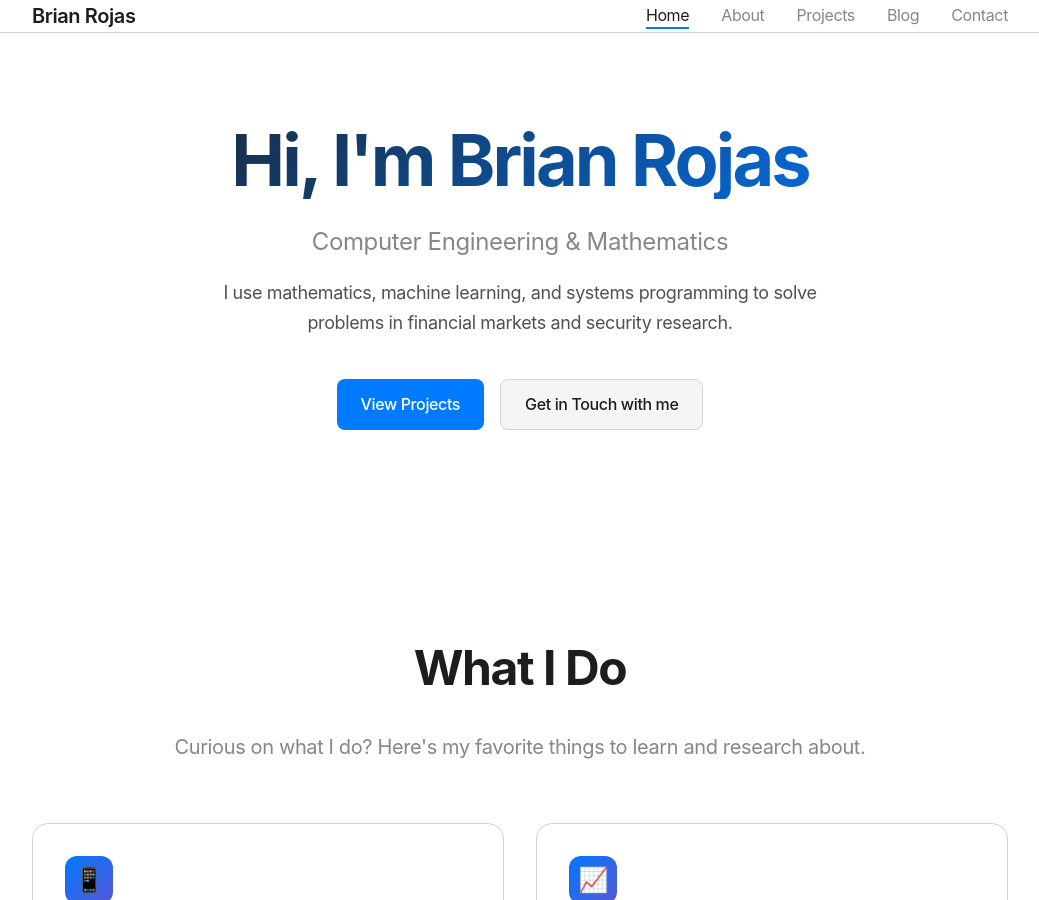
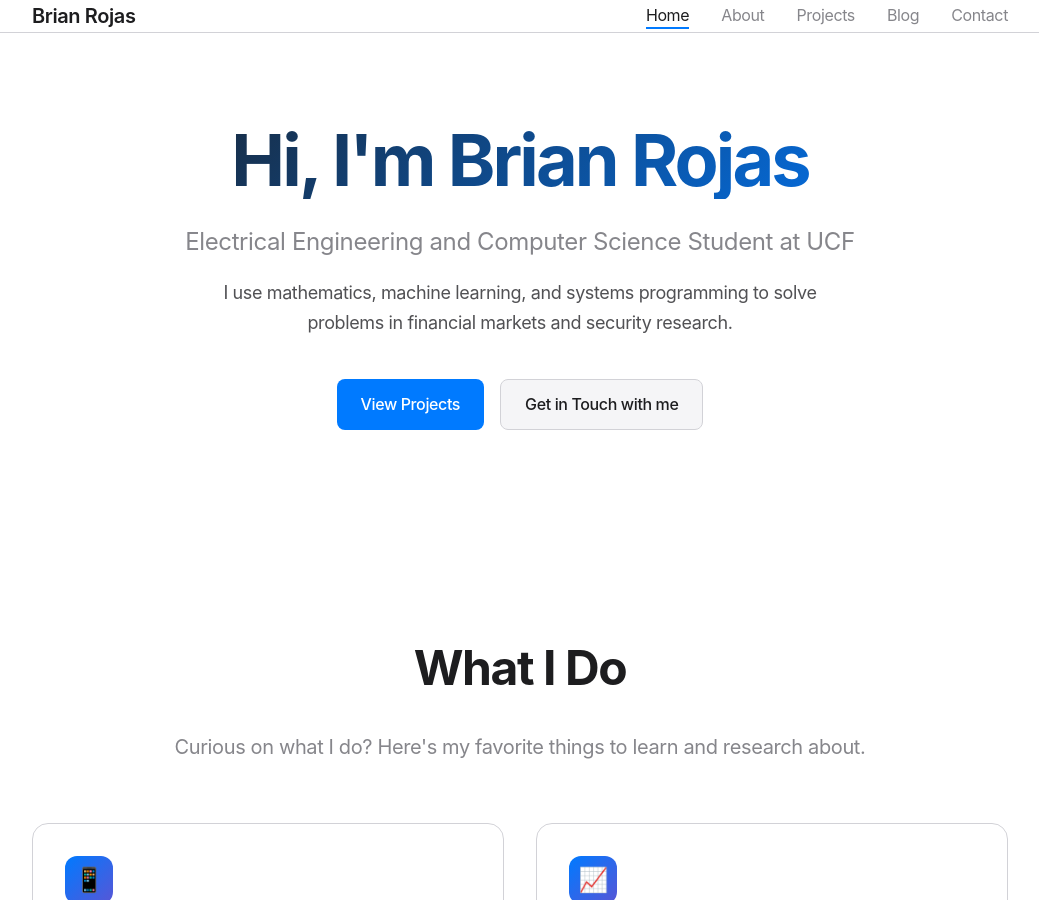
Before and after one commit to brianrojrc/brianrojrc.github.io, a Jekyll site: the page built from index.md, in a window 1280 px wide and 900 px high. Shown: the whole window, without its empty margins (120-1159 px from the left). Built offline with Jekyll 4.4.1, drawn with Linux system fonts in a browser that asks for light colours.

Commit message:
Update index.md

```diff
--- a/index.md
+++ b/index.md
@@ -5,7 +5,7 @@ title: Home
 
 <section class="hero">
     <h1>Hi, I'm Brian Rojas</h1>
-    <p class="subtitle">Computer Engineering & Mathematics</p>
+    <p class="subtitle">Electrical Engineering and Computer Science Student at UCF</p>
     <p class="description">
         I use mathematics, machine learning, and systems programming
         to solve problems in financial markets and security research.
```
